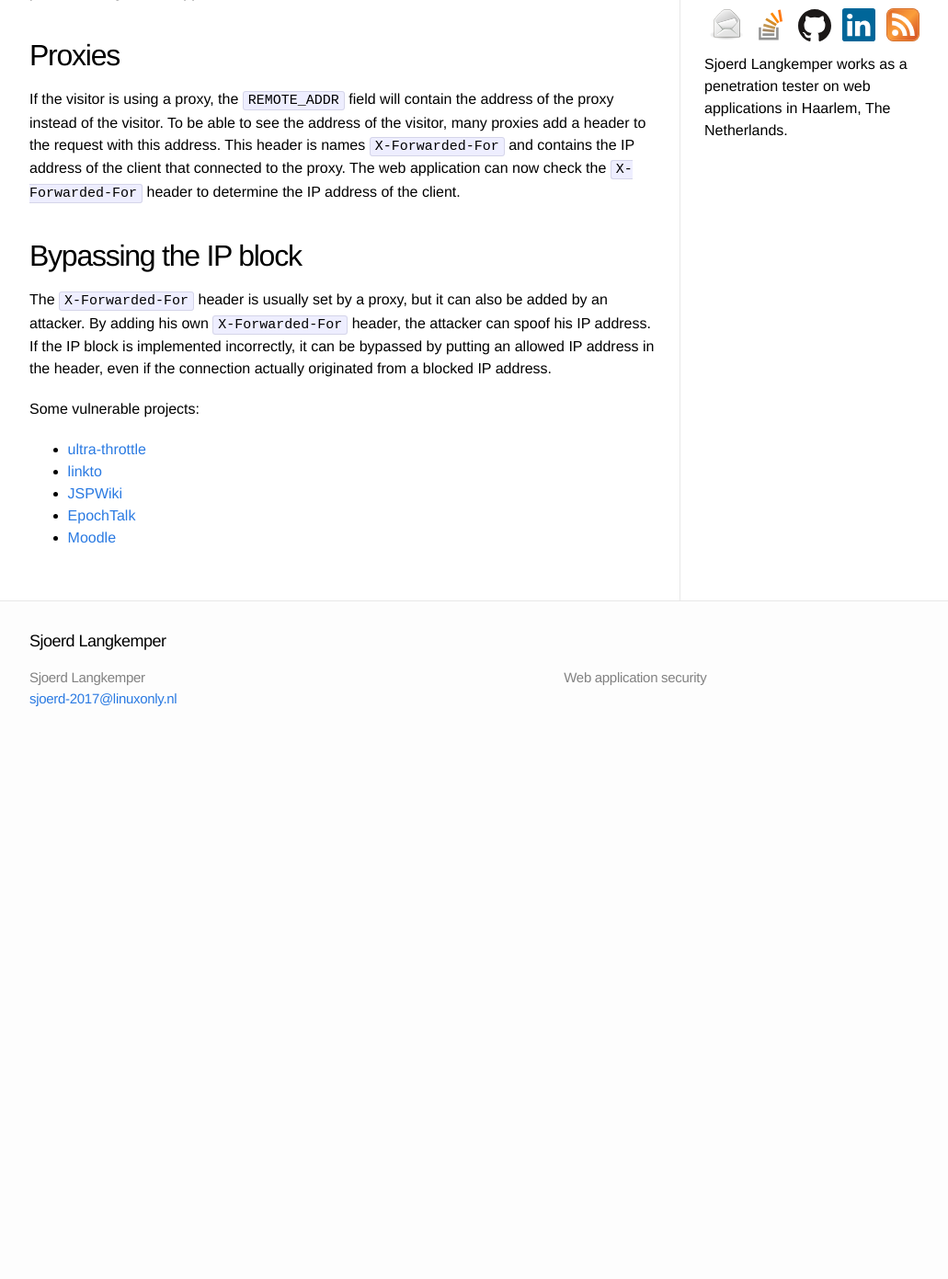
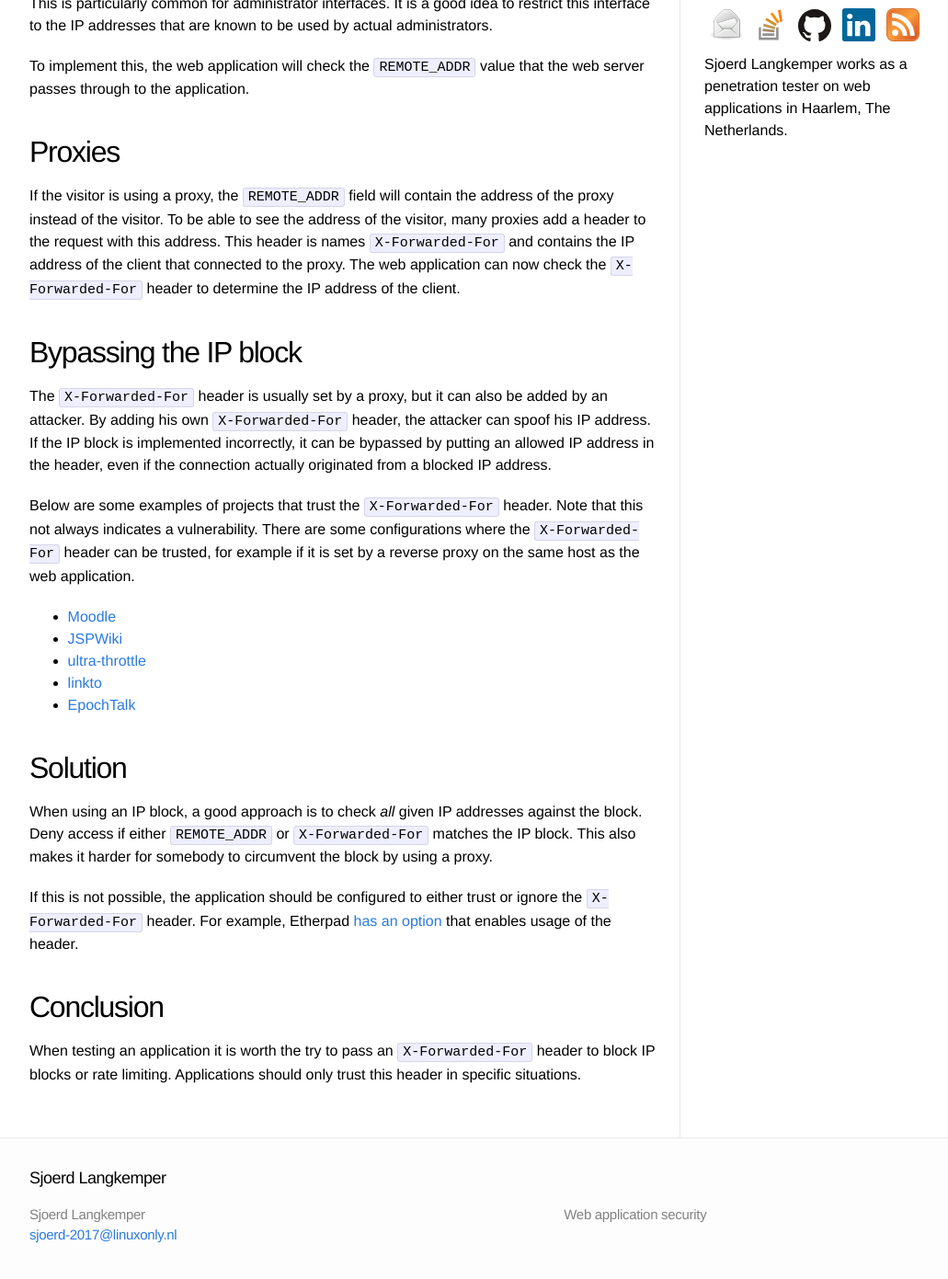
Before and after one commit to Sjord/Sjord.github.io, a Jekyll site: the page built from _posts/2017-01-26-bypass-ip-block-with-x-forwarded-for-header.md, in a window 1280 px wide and 1400 px high, scrolled down 519 px. Shown: the top 1391 px of the window at 92% size, without its empty margins (108-1139 px from the left). Built offline with Jekyll 4.4.1, drawn with Linux system fonts in a browser that asks for light colours; before the commit the page ends 1335 px from its top, so only the background shows below that; some of the changed text lies outside the part shown.

Commit message:
Add solution and conclusion

```diff
--- a/_posts/2017-01-26-bypass-ip-block-with-x-forwarded-for-header.md
+++ b/_posts/2017-01-26-bypass-ip-block-with-x-forwarded-for-header.md
@@ -1,10 +1,11 @@
 ---
 layout: post
-title: "Bypass IP block with X-Forwarded-For header"
+title: "Bypass IP blocks with the X-Forwarded-For header"
 thumbnail: road-block-240.jpg
 date: 2017-03-01
 ---
 
+Sometimes the IP address is used for access control or rate limiting. If the client is behind a proxy, the proxy forwards the IP address of the client to the server in a specific header, `X-Forwarded-For`. In some cases, a client can use this header to spoof his IP address.
 
 ## IP blocks
 
@@ -20,10 +21,20 @@
 
 The `X-Forwarded-For` header is usually set by a proxy, but it can also be added by an attacker. By adding his own `X-Forwarded-For` header, the attacker can spoof his IP address. If the IP block is implemented incorrectly, it can be bypassed by putting an allowed IP address in the header, even if the connection actually originated from a blocked IP address.
 
-Some vulnerable projects:
+Below are some examples of projects that trust the `X-Forwarded-For` header. Note that this not always indicates a vulnerability. There are some configurations where the `X-Forwarded-For` header can be trusted, for example if it is set by a reverse proxy on the same host as the web application.
 
+* [Moodle](https://github.com/moodle/moodle/blob/master/lib/moodlelib.php#L8818)
+* [JSPWiki](https://github.com/apache/jspwiki/blob/master/jspwiki-war/src/main/java/org/apache/wiki/util/HttpUtil.java#L54)
 * [ultra-throttle](https://github.com/atsid/ultra-throttle/blob/master/src/getIpAddress.js#L5)
 * [linkto](https://github.com/nindalf/linkto/blob/master/middleware.go#L84)
-* [JSPWiki](https://github.com/apache/jspwiki/blob/master/jspwiki-war/src/main/java/org/apache/wiki/util/HttpUtil.java#L54)
 * [EpochTalk](https://github.com/epochtalk/epochtalk/blob/master/server/plugins/blacklist/index.js#L14)
-* [Moodle](https://github.com/moodle/moodle/blob/master/lib/moodlelib.php#L8818)
+
+## Solution
+
+When using an IP block, a good approach is to check *all* given IP addresses against the block. Deny access if either `REMOTE_ADDR` or `X-Forwarded-For` matches the IP block. This also makes it harder for somebody to circumvent the block by using a proxy.
+
+If this is not possible, the application should be configured to either trust or ignore the `X-Forwarded-For` header. For example, Etherpad [has an option](https://github.com/ether/etherpad-lite/blob/master/src/node/handler/SocketIORouter.js#L64) that enables usage of the header.
+
+## Conclusion
+
+When testing an application it is worth the try to pass an `X-Forwarded-For` header to block IP blocks or rate limiting. Applications should only trust this header in specific situations.
```
